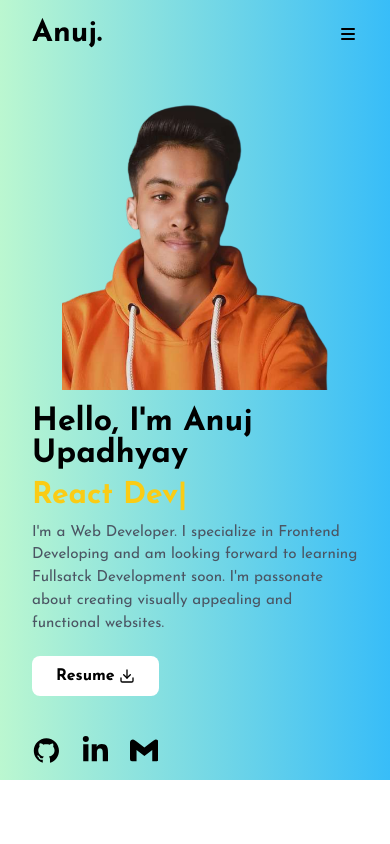
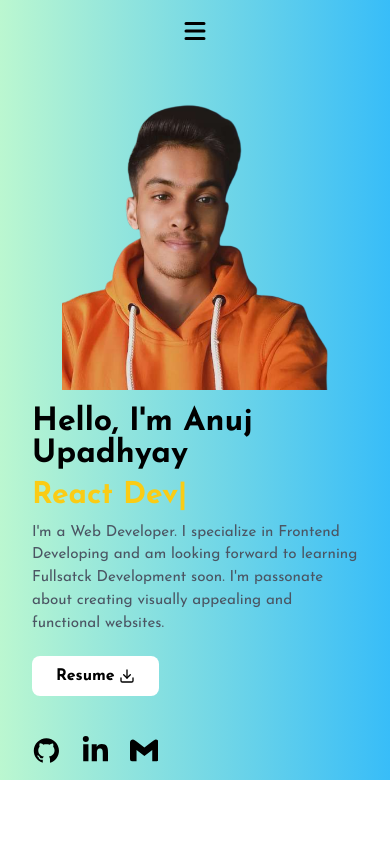
Before and after one commit to Anuj9675/Main_portfolio, a React (Vite) app in the folder my_portfolio/: page / in a window 390 px wide. Shown: the top 844 px of the page. Built offline with nearby package versions, Linux system fonts and the light colour scheme.

Commit message:
navbart change

```diff
--- a/my_portfolio/src/components/navbar/NavBar.jsx
+++ b/my_portfolio/src/components/navbar/NavBar.jsx
@@ -54,16 +54,8 @@ const NavBar = ({ toggleDarkMode, darkMode }) => {
         scrollPosition > 0 ? `bg-white shadow-md` : "bg-transparent"
       } `}
     >
-      <nav className=" container m-auto flex items-center justify-between">
-        <div  className="logo">
-          <Link
-            onClick={() => window.scrollTo(0, 0)}
-            to="/"
-            className="text-3xl font-bold sm:text-3xl"
-          >
-            Anuj.
-          </Link>
-        </div>
+      <nav className=" container m-auto flex items-center justify-evenly">
+
         <div
 
           className="nav-items flex items-center space-x-11"
@@ -71,9 +63,9 @@ const NavBar = ({ toggleDarkMode, darkMode }) => {
 
           <button
             onClick={toggleNav}
-            className="cursor-pointer text-2xl hidden md:block"
+            className="cursor-pointer text-3xl hidden md:block"
           >
-            <HiMenu size={20} />
+            <HiMenu size={30} />
           </button>
 
           <ul
```
